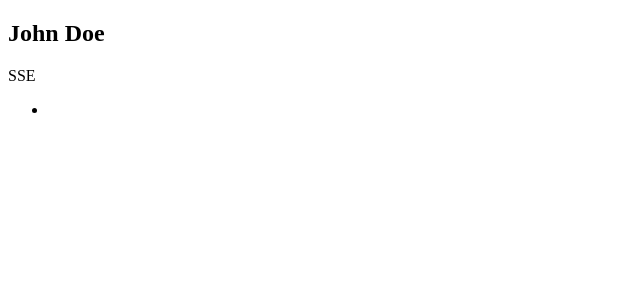
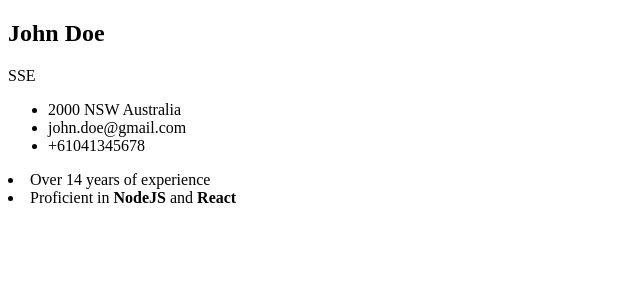
Before and after one commit to pasankg/projectWukong, a React (Vite) app: page / in a window 1280 px wide. Shown: the top 300 px of the page, without its empty margins (0-640 px from the left). Built offline with nearby package versions, Linux system fonts and the light colour scheme.

Commit message:
Add review suggestions, Add Summaray section

```diff
--- a/package.json
+++ b/package.json
@@ -12,6 +12,7 @@
   "dependencies": {
     "@reduxjs/toolkit": "^2.2.7",
     "antd": "^5.20.6",
+    "html-react-parser": "^5.1.16",
     "lodash": "^4.17.21",
     "react": "^18.3.1",
     "react-dom": "^18.3.1",
--- a/src/App.tsx
+++ b/src/App.tsx
@@ -1,19 +1,25 @@
-import { useState } from "react";
+// import { useState } from "react";
 import { useGetDataFromJson } from "./hooks";
-import { Grid } from "./components/ResumeGenerator/Layout/index";
-import { NameCardSection } from "./components/ResumeGenerator/Sections/index";
+// import { Grid } from "./components/ResumeGenerator/Layout";
+import {
+  NameCardSection,
+  SummarySection,
+} from "./components/ResumeGenerator/Sections";
 
 function App() {
   const fileData = useGetDataFromJson({});
-  console.log(`~ useGetDataFromJson`, fileData.nameCard);
+  console.log(`~ useGetDataFromJson`, fileData);
   // return <Grid/>
 
   return (
-    <NameCardSection
-      fullName={`${fileData?.nameCard?.fullName}`}
-      designation={`${fileData?.nameCard?.designation}`}
-      contactDetails={`${fileData?.nameCard?.contactDetails}`}
-    />
+    <>
+      <NameCardSection
+        fullName={fileData?.nameCard?.fullName}
+        designation={fileData?.nameCard?.designation}
+        contactDetails={fileData?.nameCard?.contactDetails}
+      />
+      <SummarySection profileSummaryData={fileData?.profileSummary} />
+    </>
   );
 }
 
--- a/src/components/ResumeGenerator/Layout/PageLayout.tsx
+++ b/src/components/ResumeGenerator/Layout/PageLayout.tsx
@@ -5,7 +5,7 @@ import {
   SidebarComponent,
   ContentComponent,
   FooterComponent,
-} from "./index";
+} from "./";
 
 const layoutStyle = {
   borderRadius: 8,
--- a/src/components/ResumeGenerator/Sections/NameCardSection.tsx
+++ b/src/components/ResumeGenerator/Sections/NameCardSection.tsx
@@ -1,5 +1,5 @@
 import { FC } from "react";
-import { nameCard } from "../../../types/index";
+import { nameCard } from "../../../types";
 
 interface NameCardSectionProps extends nameCard {}
 
@@ -13,8 +13,9 @@ const NameCardSection: FC<NameCardSectionProps> = ({
       <h2>{fullName}</h2>
       <p>{designation}</p>
       <ul>
-        {console.log(contactDetails)}
-        <li>{contactDetails.email}</li>
+        <li>{contactDetails?.location}</li>
+        <li>{contactDetails?.email}</li>
+        <li>{contactDetails?.phoneNumber}</li>
       </ul>
     </div>
   );
--- a/src/components/ResumeGenerator/Sections/SummarySection.tsx
+++ b/src/components/ResumeGenerator/Sections/SummarySection.tsx
@@ -0,0 +1,17 @@
+import { FC } from "react";
+import parse from "html-react-parser";
+import { profileSummary } from "../../../types";
+interface SummarySectionProps extends profileSummary {}
+
+const SummarySection: FC<SummarySectionProps> = ({ profileSummaryData }) => {
+  if (!profileSummaryData) return null;
+  return (
+    <>
+      {profileSummaryData.map((item, i) => {
+        return <li key={i}>{parse(item)}</li>;
+      })}
+    </>
+  );
+};
+
+export default SummarySection;
--- a/src/components/ResumeGenerator/Sections/index.ts
+++ b/src/components/ResumeGenerator/Sections/index.ts
@@ -1 +1,2 @@
-export {default as NameCardSection } from './NameCardSection'
+export { default as NameCardSection } from './NameCardSection'
+export { default as SummarySection } from './SummarySection'
```
Also changed, not shown: src/components/ResumeGenerator/Layout/Grid.tsx (+5 -7 lines), src/types/JsonDataDto.ts (indentation only), 1 other file (tests, documents, lock files or other folders).
